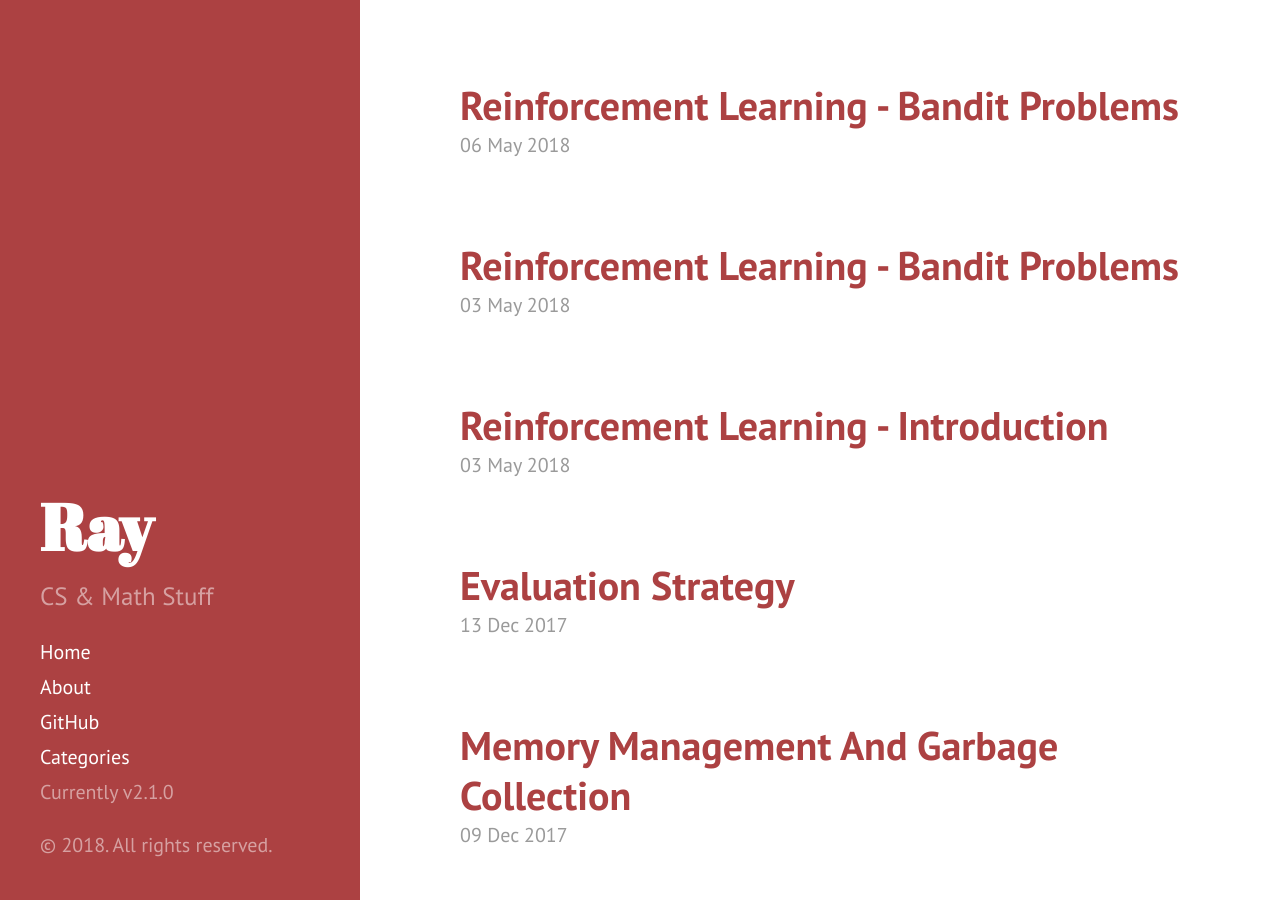
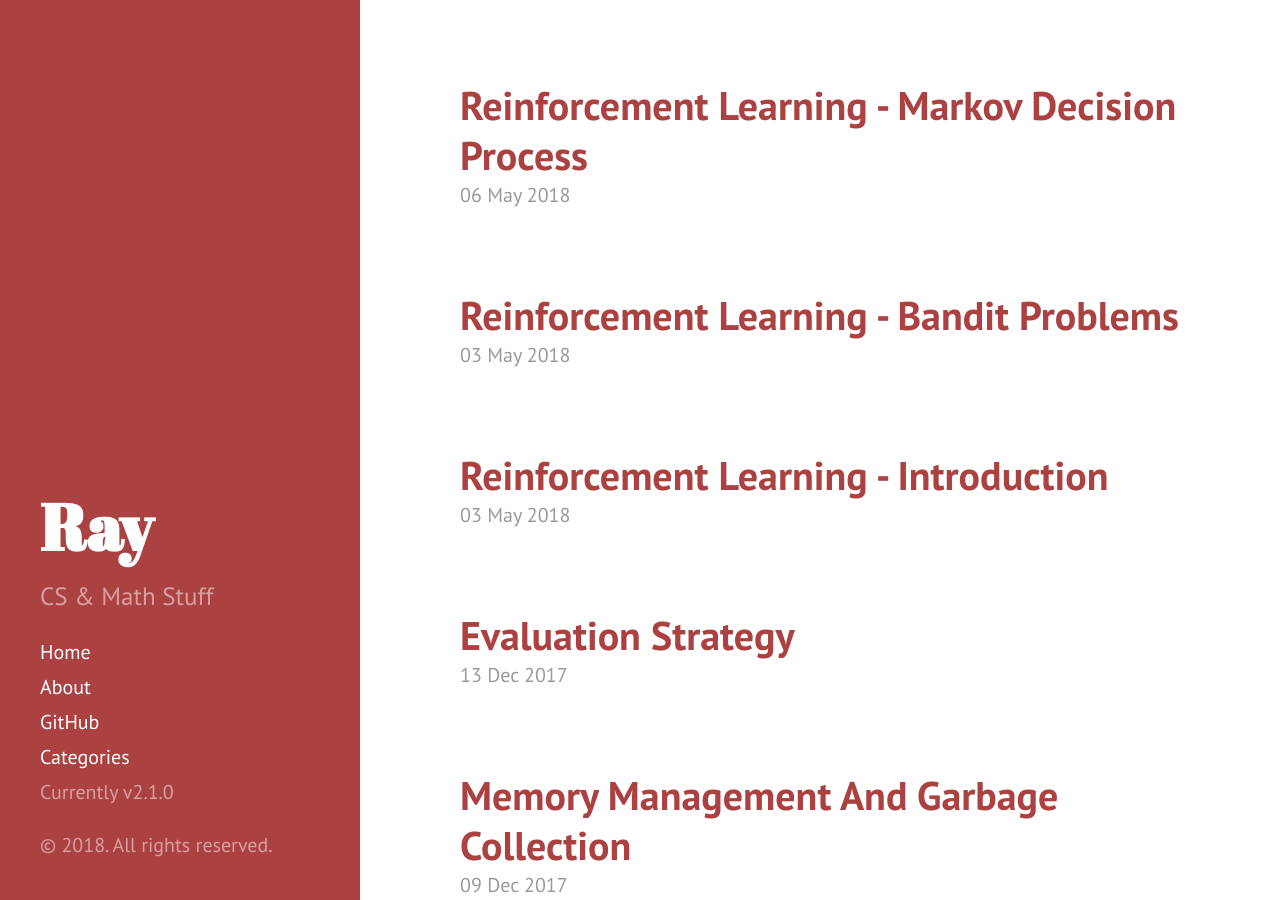
Before and after one commit to OneRaynyDay/oneraynyday.github.io, a Jekyll site: the page built from index.html, in a window 1280 px wide and 900 px high. Built offline with Jekyll 4.4.1, drawn with Linux system fonts in a browser that asks for light colours; the list of posts is cut into pages by our own code.

Commit message:
Updating files

```diff
--- a/_posts/2018-05-06-Reinforcement-Learning-MDPs.md
+++ b/_posts/2018-05-06-Reinforcement-Learning-MDPs.md
@@ -1,6 +1,6 @@
 ---
 published: true
-title: Reinforcement Learning - Bandit Problems
+title: Reinforcement Learning - Markov Decision Process
 use_math: true
 category: ML
 layout: default
```
